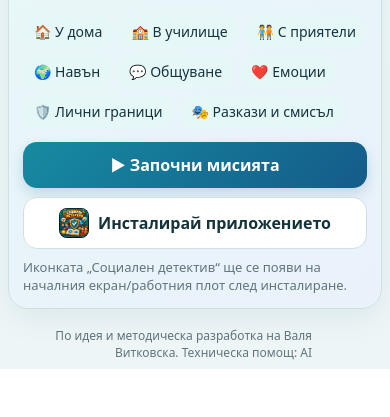
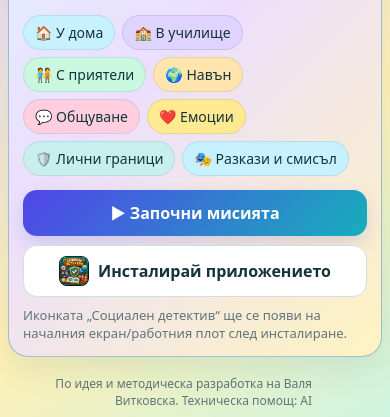
Before and after one commit to ValyaVitkovska/socialen.detektiv, a plain HTML site: page index.html in a window 390 px wide. Shown: the part 868-1285 px from the top of the page. Before the commit the page ends 1237 px from the top, so only its background shows below. Drawn offline with Linux system fonts and the light colour scheme.

Commit message:
Add files via upload

```diff
--- a/index.html
+++ b/index.html
@@ -111,6 +111,142 @@ h1{font-size:clamp(30px,5vw,48px);margin:0 0 8px;letter-spacing:-.02em}.lead{fon
 @media(max-width:420px){
   .geo-reaction img{width:54px;height:54px}
   .milestone{top:12%;width:88%;text-align:center}
+}
+
+
+body::before,
+body::after{
+  content:"";
+  position:fixed;
+  inset:0;
+  pointer-events:none;
+  z-index:-1;
+}
+body::before{
+  background:
+    radial-gradient(circle,rgba(255,255,255,.92) 0 3px,transparent 4px) 8% 14%/110px 110px,
+    radial-gradient(circle,rgba(255,255,255,.76) 0 2px,transparent 3px) 35% 22%/145px 145px,
+    radial-gradient(circle,rgba(255,255,255,.82) 0 3px,transparent 4px) 73% 11%/135px 135px;
+  animation:bgTwinkle 7s ease-in-out infinite alternate
+}
+body::after{
+  background:
+    radial-gradient(ellipse at 12% 95%,rgba(255,166,0,.34),transparent 40%),
+    radial-gradient(ellipse at 92% 4%,rgba(0,169,255,.32),transparent 38%);
+  animation:bgFloat 10s ease-in-out infinite alternate
+}
+@keyframes bgTwinkle{
+  50%{opacity:.5;transform:translateY(7px)}
+}
+@keyframes bgFloat{
+  50%{transform:translate3d(0,-8px,0) scale(1.02)}
+}
+
+.wrap{
+  position:relative;
+}
+.wrap::before{
+  content:"🌈   ✨   ⭐   💛   💫";
+  position:absolute;
+  top:-2px;left:1%;right:1%;
+  display:flex;
+  justify-content:space-around;
+  font-size:22px;
+  opacity:.34;
+  pointer-events:none;
+  animation:decorDrift 9s ease-in-out infinite alternate
+}
+@keyframes decorDrift{
+  to{transform:translateY(12px)}
+}
+
+.panel{
+  backdrop-filter:blur(4px);
+  -webkit-backdrop-filter:blur(4px);
+  box-shadow:0 12px 30px rgba(53,92,115,.10)
+}
+.hero{
+  background:
+    linear-gradient(135deg,rgba(255,255,255,.95),rgba(218,250,255,.96) 34%,rgba(235,222,255,.96) 68%,rgba(255,243,191,.96));
+  border-color:rgba(134,179,201,.45)
+}
+#game .panel{
+  background:rgba(255,255,255,.94)
+}
+.progress{
+  box-shadow:inset 0 1px 4px rgba(34,75,92,.10)
+}
+.bar{
+  background:linear-gradient(90deg,#00aebd,#4d3cff,#ff3f94,#ffb000);
+  background-size:220% 100%;
+  animation:progressRainbow 4s linear infinite
+}
+@keyframes progressRainbow{
+  to{background-position:220% 0}
+}
+.tag:nth-child(7n+1),.chip:nth-child(7n+1){background:#c8f1ff}
+.tag:nth-child(7n+2),.chip:nth-child(7n+2){background:#dfd3ff}
+.tag:nth-child(7n+3),.chip:nth-child(7n+3){background:#c9f7df}
+.tag:nth-child(7n+4),.chip:nth-child(7n+4){background:#ffe4ad}
+.tag:nth-child(7n+5),.chip:nth-child(7n+5){background:#ffcfe0}
+.tag:nth-child(7n+6),.chip:nth-child(7n+6){background:#ffe991}
+.tag:nth-child(7n),.chip:nth-child(7n){background:#c9efec}
+.step:nth-child(1){background:linear-gradient(180deg,#fff,#ffd8cf)}
+.step:nth-child(2){background:linear-gradient(180deg,#fff,#e2d8ff)}
+.step:nth-child(3){background:linear-gradient(180deg,#fff,#cff7df)}
+.answer{
+  background:linear-gradient(180deg,#fff,#fbfdff)
+}
+.answer:hover{
+  background:linear-gradient(180deg,#fff,#f0faff)
+}
+@media(max-width:600px){
+  body{
+    background:
+      radial-gradient(circle at 12% 9%, rgba(255,185,35,.72) 0 50px, transparent 52px),
+      radial-gradient(circle at 90% 18%, rgba(255,72,139,.48) 0 62px, transparent 64px),
+      linear-gradient(145deg,#c9f1ff,#e3d8ff 48%,#fff0b4 78%,#cef4df);
+  }
+  .wrap::before{font-size:18px;opacity:.26}
+}
+
+
+/* v5: по-наситена цветова палитра */
+body{
+  background-blend-mode:normal;
+}
+.wrap::before{
+  opacity:.52;
+  filter:saturate(1.35);
+}
+.hero:after{
+  opacity:.62;
+  filter:saturate(1.35);
+}
+.panel{
+  border-color:rgba(83,145,177,.52);
+}
+.tag,.chip{
+  border:1px solid rgba(70,120,150,.16);
+}
+.primary{
+  background:linear-gradient(135deg,#5144e8,#17aebb);
+  box-shadow:0 8px 18px rgba(69,78,210,.18);
+}
+.primary:hover{
+  filter:saturate(1.22) brightness(1.02);
+}
+.geo-reaction.good{
+  background:linear-gradient(135deg,#d8ffe7,#ffffff);
+}
+.geo-reaction.think{
+  background:linear-gradient(135deg,#fff0bc,#ffffff);
+}
+.feedback.good{
+  background:#e2ffe9;
+}
+.feedback.bad{
+  background:#ffe4e4;
 }
 
 @media(prefers-reduced-motion:reduce){*,*:before,*:after{animation-duration:.001ms!important;animation-iteration-count:1!important;scroll-behavior:auto!important}}
--- a/sw.js
+++ b/sw.js
@@ -1,4 +1,4 @@
-const CACHE='socialen-detektiv-v3';
+const CACHE='socialen-detektiv-v5';
 const ASSETS=['./','./index.html','./manifest.webmanifest','./geo.png','./logo.png','./icon-192.png','./icon-512.png','./apple-touch-icon.png'];
 self.addEventListener('install',e=>e.waitUntil(caches.open(CACHE).then(c=>c.addAll(ASSETS)).then(()=>self.skipWaiting())));
 self.addEventListener('activate',e=>e.waitUntil(caches.keys().then(keys=>Promise.all(keys.filter(k=>k!==CACHE).map(k=>caches.delete(k)))).then(()=>self.clients.claim())));
```
